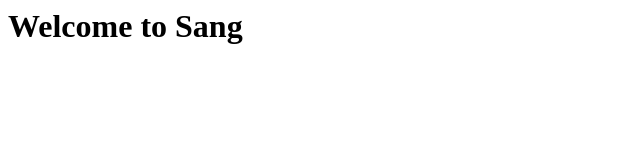
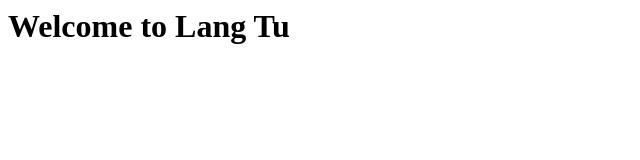
Before and after one commit to sanghv2/myproject, a plain HTML site: page index.html in a window 1280 px wide. Shown: the full height of the page, 0-640 px from the left. Drawn offline with Linux system fonts and the light colour scheme.

Commit message:
index.html

```diff
--- a/index.html
+++ b/index.html
@@ -1 +1 @@
-<h1> Welcome to Sang </h1>
+<h1> Welcome to Lang Tu </h1>
```
